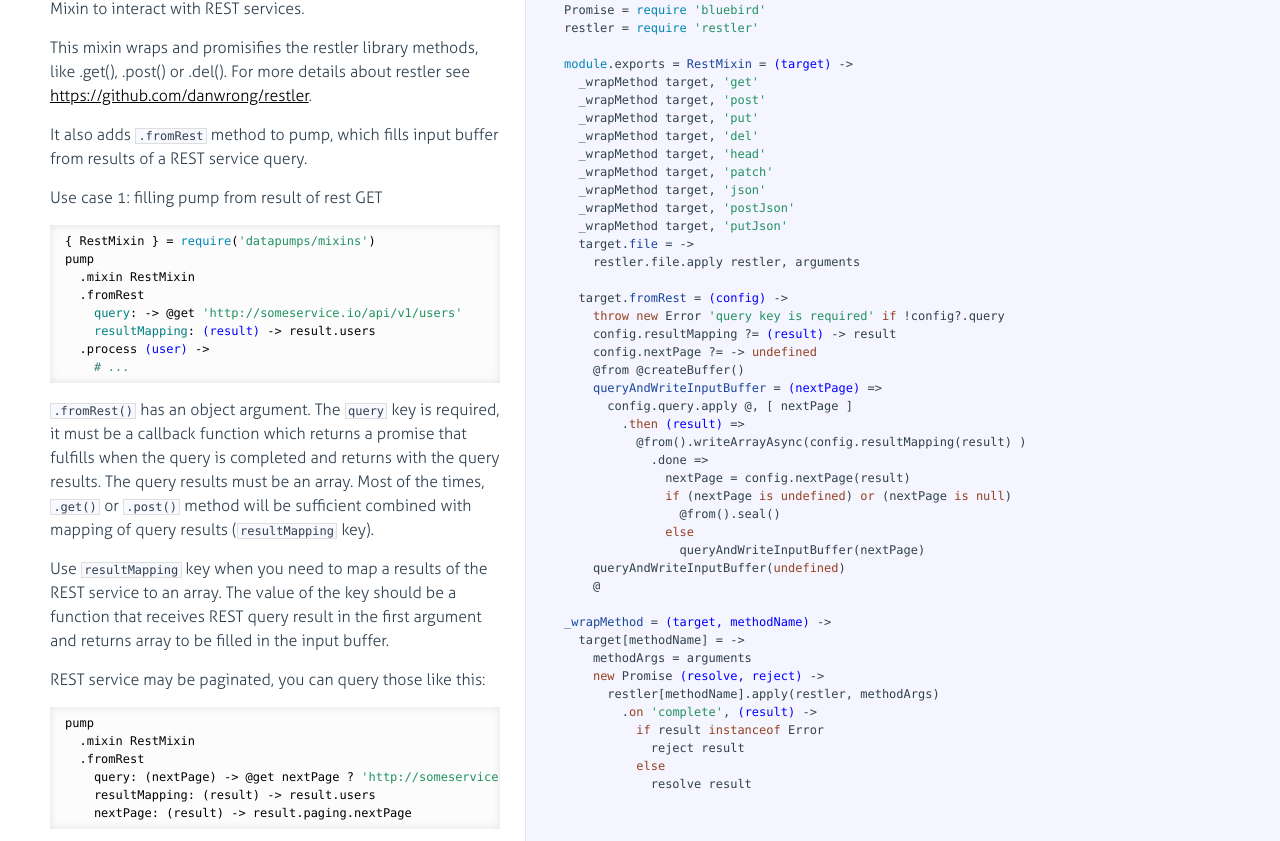
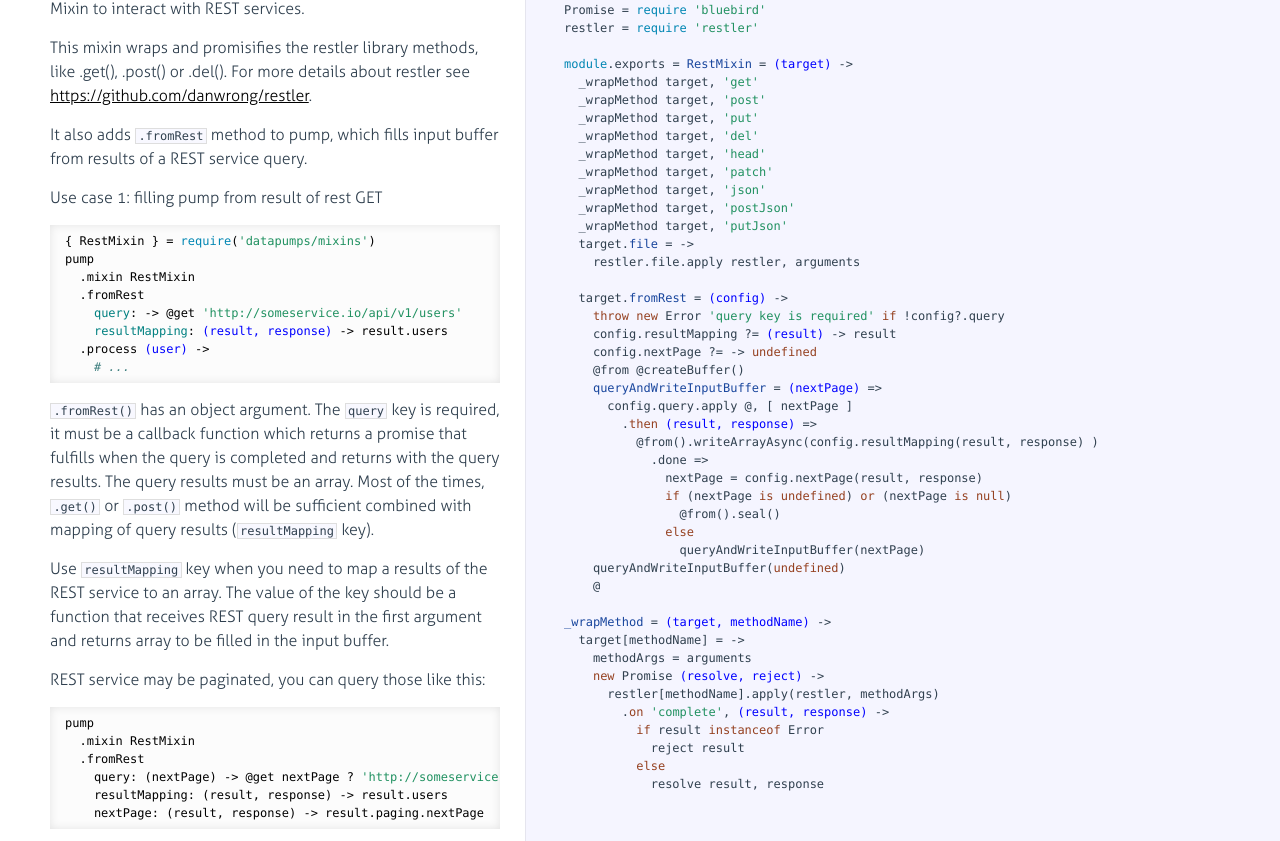
Before and after one commit to agmen-hu/node-datapumps, a plain HTML site: page docs/mixin/RestMixin.html in a window 1280 px wide. Shown: the part 111-952 px from the top of the page. Drawn offline with Linux system fonts and the light colour scheme.

Commit message:
Generated docco docs

```diff
--- a/docs/mixin/RestMixin.html
+++ b/docs/mixin/RestMixin.html
@@ -99,7 +99,7 @@ pump
   .mixin RestMixin
   .fromRest
     <span class="hljs-attribute">query</span>:<span class="hljs-function"> -&gt;</span> <span class="hljs-property">@get</span> <span class="hljs-string">'http://someservice.io/api/v1/users'</span>
-    <span class="hljs-attribute">resultMapping</span>: <span class="hljs-function"><span class="hljs-params">(result)</span> -&gt;</span> result.users
+    <span class="hljs-attribute">resultMapping</span>: <span class="hljs-function"><span class="hljs-params">(result, response)</span> -&gt;</span> result.users
   .process <span class="hljs-function"><span class="hljs-params">(user)</span> -&gt;</span>
     <span class="hljs-comment"># ...</span>
 </code></pre>
@@ -115,8 +115,8 @@ array to be filled in the input buffer.</p>
   .mixin RestMixin
   .fromRest
     query: (nextPage) -&gt; @get nextPage ? <span class="hljs-string">'http://someservice.io/api/v1/users'</span>
-    resultMapping: (result) -&gt; result.users
-    nextPage: (result) -&gt; result.paging.nextPage
+    resultMapping: (result, response) -&gt; result.users
+    nextPage: (result, response) -&gt; result.paging.nextPage
 </code></pre>
 <p>Only two things to note when using paginated REST service:</p>
 <ul>
@@ -131,7 +131,7 @@ pump
   .mixin RestMixin
   .process <span class="hljs-function"><span class="hljs-params">(data)</span> =&gt;</span>
     <span class="hljs-property">@get</span> <span class="hljs-string">'http://someservice.io/api/v1/user/'</span> + data.username
-      .<span class="hljs-keyword">then</span> <span class="hljs-function"><span class="hljs-params">(user)</span> =&gt;</span>
+      .<span class="hljs-keyword">then</span> <span class="hljs-function"><span class="hljs-params">(user, response)</span> =&gt;</span>
         data.email = user.email
         <span class="hljs-property">@copy</span> data
 </code></pre>
@@ -174,10 +174,10 @@ restler = <span class="hljs-built_in">require</span> <span class="hljs-string">'
     <span class="hljs-property">@from</span> <span class="hljs-property">@createBuffer</span>()
     <span class="hljs-function"><span class="hljs-title">queryAndWriteInputBuffer</span> = <span class="hljs-params">(nextPage)</span> =&gt;</span>
       config.query.apply @, [ nextPage ]
-        .<span class="hljs-keyword">then</span> <span class="hljs-function"><span class="hljs-params">(result)</span> =&gt;</span>
-          <span class="hljs-property">@from</span>().writeArrayAsync(config.resultMapping(result) )
+        .<span class="hljs-keyword">then</span> <span class="hljs-function"><span class="hljs-params">(result, response)</span> =&gt;</span>
+          <span class="hljs-property">@from</span>().writeArrayAsync(config.resultMapping(result, response) )
             .done<span class="hljs-function"> =&gt;</span>
-              nextPage = config.nextPage(result)
+              nextPage = config.nextPage(result, response)
               <span class="hljs-keyword">if</span> (nextPage <span class="hljs-keyword">is</span> <span class="hljs-literal">undefined</span>) <span class="hljs-keyword">or</span> (nextPage <span class="hljs-keyword">is</span> <span class="hljs-literal">null</span>)
                 <span class="hljs-property">@from</span>().seal()
               <span class="hljs-keyword">else</span>
@@ -190,11 +190,11 @@ restler = <span class="hljs-built_in">require</span> <span class="hljs-string">'
     methodArgs = arguments
     <span class="hljs-keyword">new</span> Promise <span class="hljs-function"><span class="hljs-params">(resolve, reject)</span> -&gt;</span>
       restler[methodName].apply(restler, methodArgs)
-        .<span class="hljs-literal">on</span> <span class="hljs-string">'complete'</span>, <span class="hljs-function"><span class="hljs-params">(result)</span> -&gt;</span>
+        .<span class="hljs-literal">on</span> <span class="hljs-string">'complete'</span>, <span class="hljs-function"><span class="hljs-params">(result, response)</span> -&gt;</span>
           <span class="hljs-keyword">if</span> result <span class="hljs-keyword">instanceof</span> Error
             reject result
           <span class="hljs-keyword">else</span>
-            resolve result</pre></div></div>
+            resolve result, response</pre></div></div>
 
         </li>
 
```
Also changed, not shown: docs/mixin/ExcelWriterMixin.html (+1 -1 lines), docs/mixin/MongodbMixin.html (+1 -0 lines).
